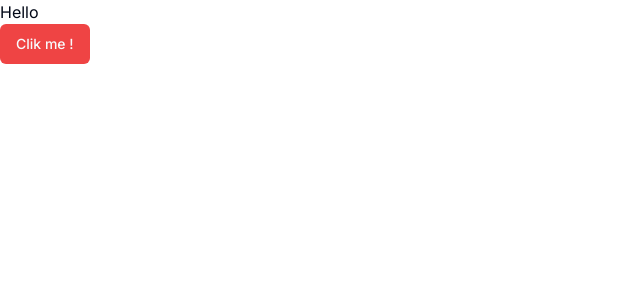
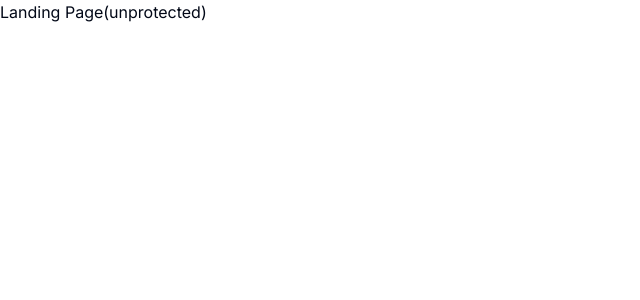
Before and after one commit to Noodle96/SynthIA, a Next.js app: page / in a window 1280 px wide. Shown: the top 300 px of the page, without its empty margins (0-640 px from the left). Built offline with nearby package versions, Linux system fonts and the light colour scheme.

Commit message:
Configuracion de Route Groups

```diff
--- /dev/null
+++ b/app/(dashboard)/(routes)/dashboard2/page.tsx
@@ -0,0 +1,8 @@
+const DashBoardPage = () => {
+	return (
+		<div>
+			<h1>Dashboard Page(protected)</h1>
+		</div>
+	);
+}
+export default DashBoardPage;
--- /dev/null
+++ b/app/(landing)/page.tsx
@@ -0,0 +1,10 @@
+// sfc
+const LandingPage = () => {
+	return (
+		<div>
+			<h1>Landing Page(unprotected)</h1>
+		</div>
+	);
+}
+
+export default LandingPage;
--- a/app/page.tsx
+++ /dev/null
@@ -1,11 +0,0 @@
-import { Button } from "@/components/ui/button";
-import { Fragment } from "react";
-
-export default function Home() {
-  return (
-    <Fragment>
-      <h1>Hello</h1>
-      <Button variant='destructive'>Clik me !</Button>
-    </Fragment>
-  );
-}
```
